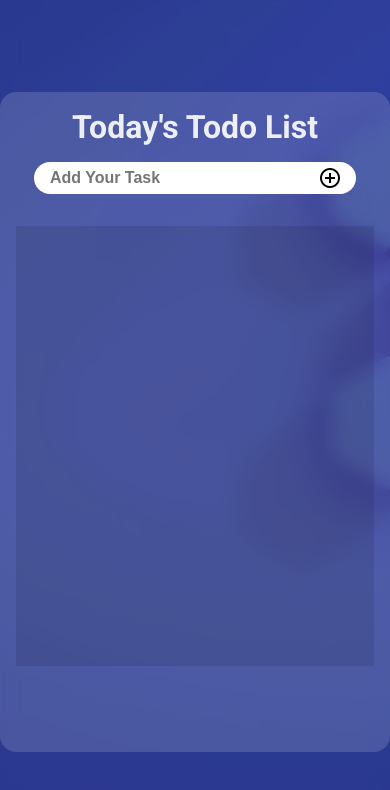
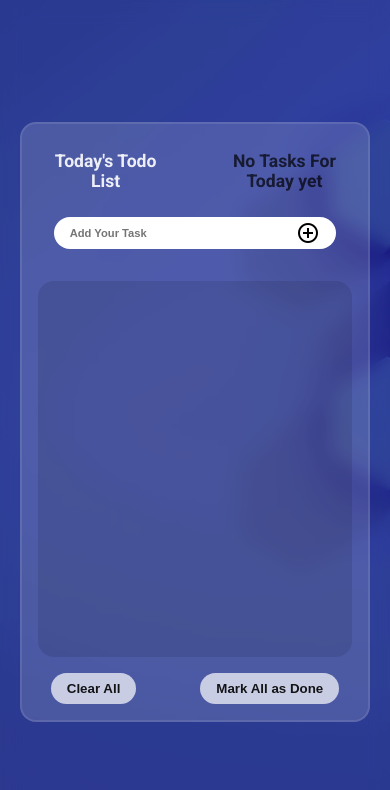
Before and after one commit to Ghostachio/vanillaJs-Todo-list, a website: page index.html in a window 390 px wide. Both pictures are taken after a click on the element "add_circle". Drawn offline with nearby package versions, Linux system fonts and the light colour scheme.

Commit message:
finished Basic Funtionnality of adding, deleteing, marking all done and clear tasks, added more basic styling and improved code readability

```diff
--- a/index.html
+++ b/index.html
@@ -13,7 +13,11 @@
   </head>
   <body>
     <main class="container">
-      <h1>Today's Todo List</h1>
+      <section class="header">
+        <h1>Today's Todo List</h1>
+        <h2 id="numTasks">No Tasks For Today yet</h2>
+      </section>
+
       <section class="add-todo">
         <input type="text" id="task" placeholder="Add Your Task" />
         <span class="material-symbols-outlined add"> add_circle </span>
@@ -21,6 +25,10 @@
       <section class="todos">
         <ul class="todos-list"></ul>
       </section>
+      <section class="buttons">
+        <button class="btn" id="clear">Clear All</button>
+        <button class="btn" id="all-done">Mark All as Done</button>
+      </section>
     </main>
   </body>
 </html>
--- a/script.js
+++ b/script.js
@@ -1,24 +1,84 @@
 const task = document.querySelector("#task");
 const add = document.querySelector(".add");
 const list = document.querySelector(".todos-list");
+const isCheck = document.querySelector(".isCheck");
+const numTasks = document.querySelector("#numTasks");
+const clear = document.querySelector("#clear");
+const allDone = document.querySelector("#all-done");
+const markDone = document.querySelector(".markDone");
+const item = document.querySelector(".item");
 
-const todos = [];
+let todos = [];
+
+const renderTodos = () => {
+  list.innerHTML = "";
+  todos.forEach((el, i) => {
+    const check = document.createElement("input");
+    check.checked = el.isDone;
+    check.setAttribute("type", "checkbox");
+    const li = document.createElement("li");
+    const h3 = document.createElement("h3");
+    const deletebtn = document.createElement("span");
+    deletebtn.classList.add("material-symbols-outlined", "remove");
+    check.classList.add("isCheck");
+    deletebtn.innerText = "delete";
+    li.appendChild(check);
+    li.appendChild(h3);
+    li.appendChild(deletebtn);
+
+    h3.innerText = el.task;
+    list.appendChild(li);
+
+    check.addEventListener("change", () => {
+      el.isDone = check.checked;
+      h3.classList.toggle("done");
+      console.log(el.isDone);
+    });
+    deletebtn.addEventListener("click", () => {
+      li.remove();
+      removeTask(el.id);
+    });
+    if (el.isDone) {
+      h3.classList.add("done");
+    }
+  });
+
+  if (todos.length > 1) {
+    numTasks.innerText = `${todos.length} Tasks To Do`;
+  } else if (todos.length === 1) {
+    numTasks.innerText = "1 Task For Today  ";
+  } else {
+    numTasks.innerText = "No Tasks For Today yet ";
+  }
+};
 
 const addTodo = () => {
-  list.innerHTML = "";
-  const todo = { task: task.value, isDone: false };
+  const randomId = Math.floor(Math.random() * 1000);
+  if (!task.value) return;
+  const todo = { id: randomId, task: task.value, isDone: false };
   todos.push(todo);
-  todos.map((el, i) => {
-    const li = document.createElement("li");
-    li.innerText = el.task;
-    list.appendChild(li);
-  });
   task.value = "";
+  renderTodos();
+};
 
-  console.log(todos);
+const removeTask = (id) => {
+  todos = todos.filter((el) => el.id !== id);
+  renderTodos();
 };
 
 add.addEventListener("click", () => {
-  console.log(task.value);
   addTodo();
 });
+
+clear.addEventListener("click", () => {
+  todos = [];
+  renderTodos();
+});
+
+allDone.addEventListener("click", () => {
+  for (let todo of todos) {
+    todo.isDone = true;
+  }
+  console.log(todos);
+  renderTodos();
+});
--- a/style.css
+++ b/style.css
@@ -37,10 +37,29 @@ body::before {
   background-color: rgba(255, 255, 255, 0.15);
   border-radius: 1rem;
   text-align: center;
+  border: 2px solid rgba(255, 255, 255, 0.1);
 }
 h1 {
   margin-bottom: 1rem;
   color: rgba(255, 255, 255, 0.9);
+}
+
+.header {
+  display: flex;
+  padding: 1rem;
+  justify-content: space-between;
+  align-items: center;
+  width: 100%;
+  height: 4rem;
+  margin-bottom: 1rem;
+  h1 {
+    padding: 0;
+    margin: 0;
+  }
+  h2 {
+    color: rgba(0, 0, 0, 0.7);
+    font-size: large;
+  }
 }
 
 .add-todo {
@@ -70,9 +89,126 @@ h1 {
 .todos {
   height: 70%;
   margin-top: 2rem;
-  padding: 1rem;
+  padding: 2rem 1rem;
   background-color: rgba(0, 0, 0, 0.1);
+  text-align: center;
+  overflow: scroll;
+  overflow-x: hidden;
+  border-radius: 1rem;
   ul {
     list-style: none;
+    display: flex;
+    flex-direction: column;
+    gap: 1rem;
+  }
+  li {
+    display: flex;
+    justify-content: space-between;
+    color: rgba(0, 0, 0, 0.9);
+    padding: 0.6rem;
+    background-color: white;
+    border-radius: 3rem;
+    padding: 0.5rem 1.5rem;
   }
 }
+
+.todos::-webkit-scrollbar {
+  width: 5px;
+}
+
+.todos::-webkit-scrollbar-track {
+  background-color: rgba(0, 0, 0, 0.15);
+}
+
+.todos::-webkit-scrollbar-thumb {
+  background-color: rgba(255, 255, 255, 0.5);
+}
+
+.remove {
+  cursor: pointer;
+}
+
+.done {
+  text-decoration: line-through;
+}
+
+.buttons {
+  display: flex;
+  width: 100%;
+  height: auto;
+  justify-content: center;
+  gap: 4rem;
+  .btn {
+    border: none;
+    padding: 0.5rem 1rem;
+    margin-top: 1rem;
+    background-color: rgba(255, 255, 255, 0.7);
+    border-radius: 1rem;
+    cursor: pointer;
+    color: rgba(0, 0, 0, 0.9);
+    font-weight: bold;
+  }
+}
+
+@media (max-width: 400px) {
+  .container {
+    height: 600px;
+    width: 350px;
+    display: flex;
+    flex-direction: column;
+    padding: 1rem;
+    z-index: 1;
+    background-color: rgba(255, 255, 255, 0.15);
+    border-radius: 1rem;
+    text-align: center;
+    border: 2px solid rgba(255, 255, 255, 0.1);
+    margin: 0rem 1rem;
+  }
+  h1 {
+    margin-bottom: 1rem;
+    color: rgba(255, 255, 255, 0.9);
+  }
+  .header {
+    display: flex;
+    padding: 0.5rem;
+    justify-content: space-between;
+    align-items: center;
+    width: 100%;
+    height: 4rem;
+    margin-bottom: 1rem;
+    h1 {
+      padding: 0;
+      margin: 0;
+      font-size: 1.1rem;
+      width: 40%;
+    }
+    h2 {
+      color: rgba(0, 0, 0, 0.7);
+      font-size: 1.1rem;
+      width: 40%;
+    }
+  }
+  .add-todo {
+    width: 100%;
+    height: 2rem;
+    display: flex;
+    justify-content: center;
+    align-items: center;
+    position: relative;
+    input {
+      width: 90%;
+      height: 1rem;
+      border-radius: 1rem;
+      border-style: none;
+      padding: 1rem;
+      padding-right: 4rem;
+      font-size: 0.7rem;
+      font-weight: bold;
+    }
+    .add {
+      position: absolute;
+      right: 2rem;
+      cursor: pointer;
+    }
+  }
+}
```
